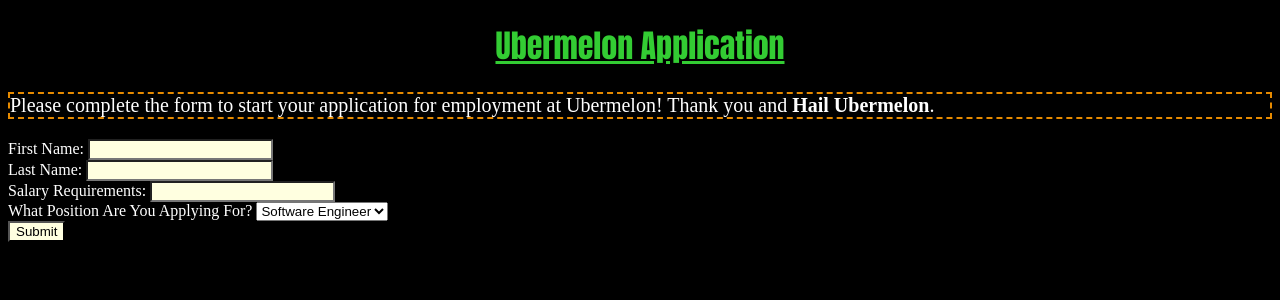
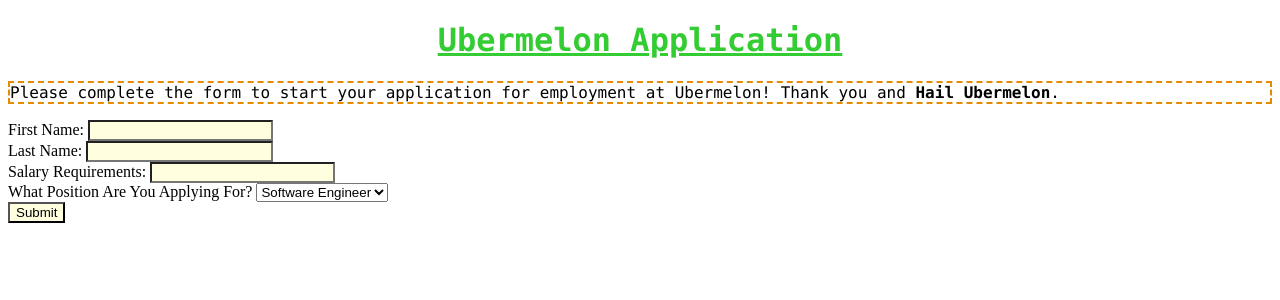
Before and after one commit to mlpeters12/skills-week3, a Flask app: page /application-form in a window 1280 px wide. Shown: the top 300 px of the page. Run offline with Flask 2, Linux system fonts and the light colour scheme; parts of the project's set-up code (start-up, migrations or seed data) failed here and were passed over.

Commit message:
CSS adjustments

```diff
--- a/templates/application-form.html
+++ b/templates/application-form.html
@@ -10,8 +10,7 @@
         <h1>Ubermelon Application</h1>
 
         <p>Please complete the form to start your application for employment
-            at Ubermelon!
-            Thank you and <strong>Hail Ubermelon</strong>.
+            at Ubermelon! Thank you and <strong>Hail Ubermelon</strong>.
         </p>
 
         <form action="/application" method="POST">
@@ -20,7 +19,7 @@
             <br>
 
             <label for="field-lname">Last Name:</label>
-            <input type="text" name="lname" id="lname">
+            <input type="text" name="lname" id="last-name">
             <br>
 
             <label for="field-salary">Salary Requirements:</label>
--- a/templates/styles.css
+++ b/templates/styles.css
@@ -1,27 +1,21 @@
-html {
-    background-color:black;
+
+form input {
+    background-color: #ffffe0; /*light yellow*/
 }
 
-body {
-    color: white;
-}
-form input {
-        background-color: #ffffe0;
-}
-
-#lname {
-        font-weight: bold;
+#last-name {
+    font-weight: bold;
 
 }
 
 h1 {
+    font-family:"Lucida Console",Monaco,monospace;
     text-align: center;
-    font-family: Impact;
     text-decoration: underline;
     color: #33cc33;
 }
 
 p {
-    font-size: 15pt;
+    font-family:"Lucida Console",Monaco,monospace;
     border: 2px dashed #e68a00;
 }
```
Also changed, not shown: 3 other files.
